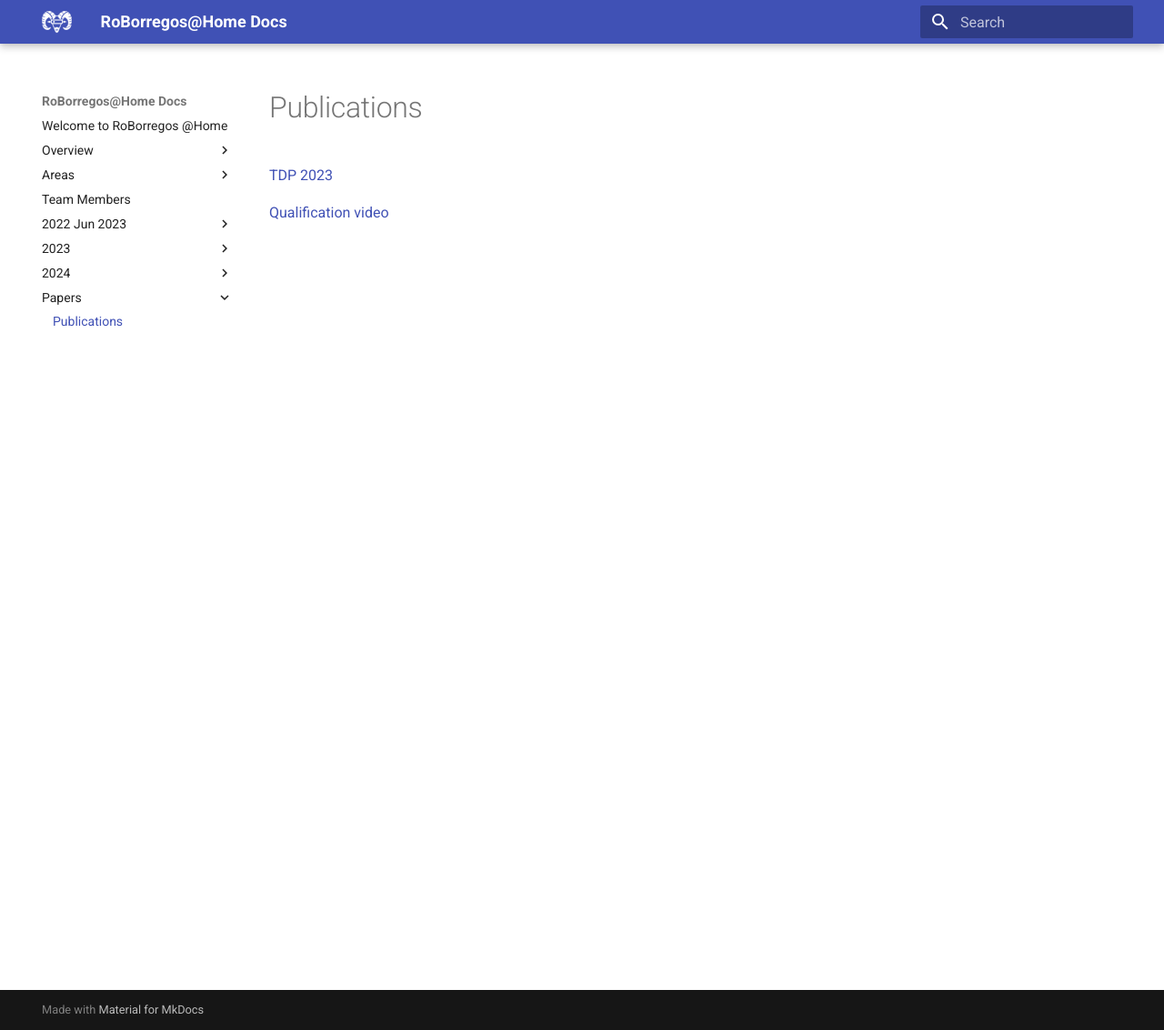
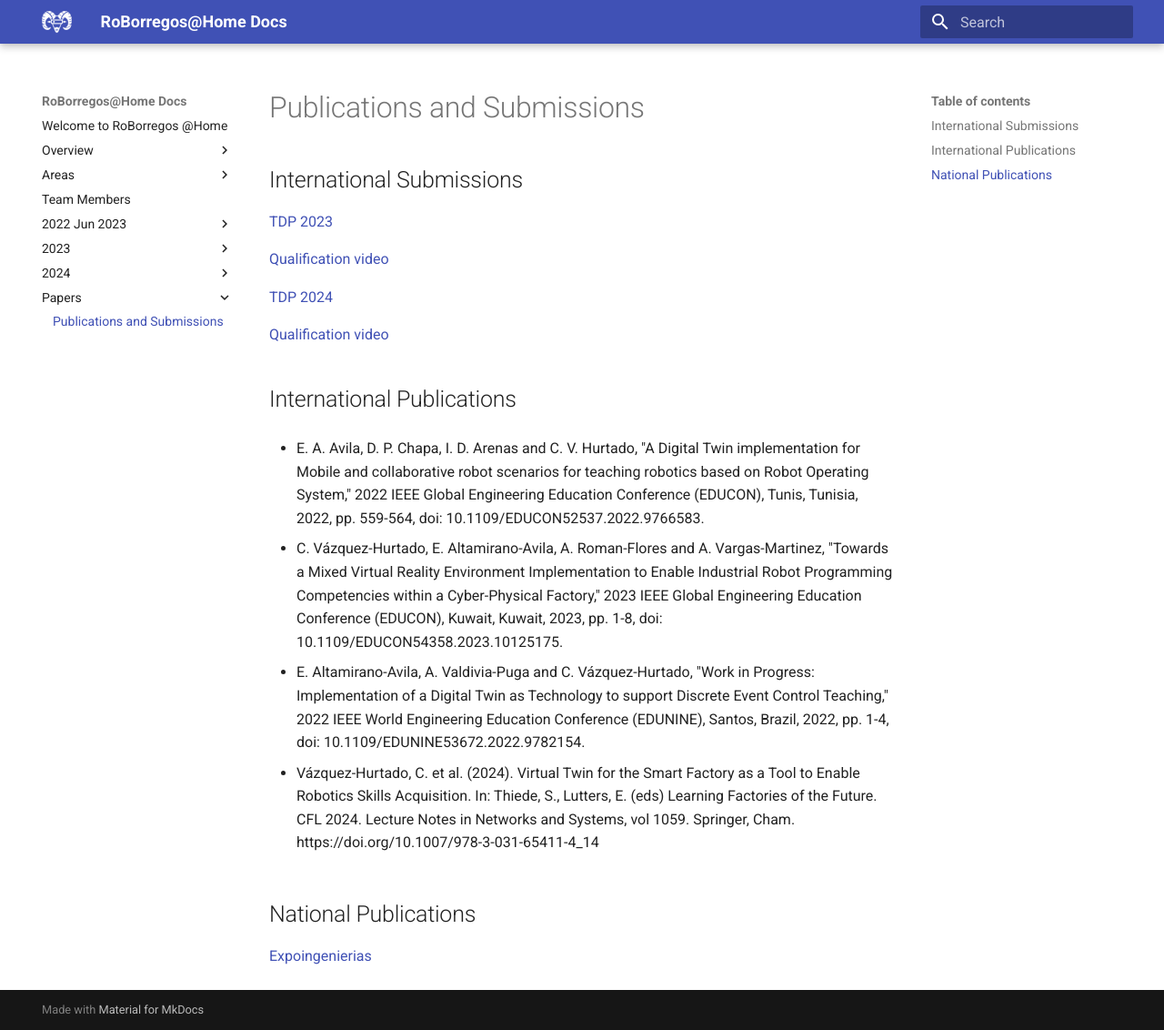
Before and after one commit to RoBorregos/Home-Docs, an MkDocs documentation site: the page built from docs/Papers/index.md, in a window 1280 px wide and 1132 px high. Shown: the whole window at 91% size. Built offline with MkDocs 1.6.1 and Material for MkDocs 9.7.7, drawn with Linux system fonts in a browser that asks for light colours.

Commit message:
international papers and submissions

```diff
--- a/docs/Papers/index.md
+++ b/docs/Papers/index.md
@@ -1,5 +1,27 @@
-# Publications
+# Publications and Submissions
 
+## International Submissions
 [TDP 2023](https://athome.robocup.org/wp-content/uploads/OPL-RoBorregosTDP2023.pdf)
 
 [Qualification video](https://www.youtube.com/watch?v=rPmSxZlzO78)
+
+[TDP 2024]()
+
+[Qualification video]()
+
+## International Publications
+
+- E. A. Avila, D. P. Chapa, I. D. Arenas and C. V. Hurtado, "A Digital Twin implementation for Mobile and collaborative robot scenarios for teaching robotics based on Robot Operating System," 2022 IEEE Global Engineering Education Conference (EDUCON), Tunis, Tunisia, 2022, pp. 559-564, doi: 10.1109/EDUCON52537.2022.9766583.
+
+- C. Vázquez-Hurtado, E. Altamirano-Avila, A. Roman-Flores and A. Vargas-Martinez, "Towards a Mixed Virtual Reality Environment Implementation to Enable Industrial Robot Programming Competencies within a Cyber-Physical Factory," 2023 IEEE Global Engineering Education Conference (EDUCON), Kuwait, Kuwait, 2023, pp. 1-8, doi: 10.1109/EDUCON54358.2023.10125175.
+
+- E. Altamirano-Avila, A. Valdivia-Puga and C. Vázquez-Hurtado, "Work in Progress: Implementation of a Digital Twin as Technology to support Discrete Event Control Teaching," 2022 IEEE World Engineering Education Conference (EDUNINE), Santos, Brazil, 2022, pp. 1-4, doi: 10.1109/EDUNINE53672.2022.9782154.
+
+- Vázquez-Hurtado, C. et al. (2024). Virtual Twin for the Smart Factory as a Tool to Enable Robotics Skills Acquisition. In: Thiede, S., Lutters, E. (eds) Learning Factories of the Future. CFL 2024. Lecture Notes in Networks and Systems, vol 1059. Springer, Cham. https://doi.org/10.1007/978-3-031-65411-4_14
+
+
+
+
+## National Publications
+
+[Expoingenierias]()
```
